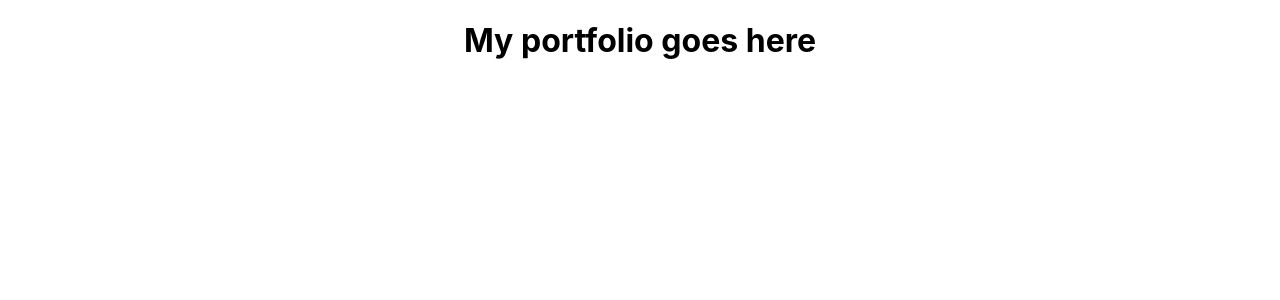
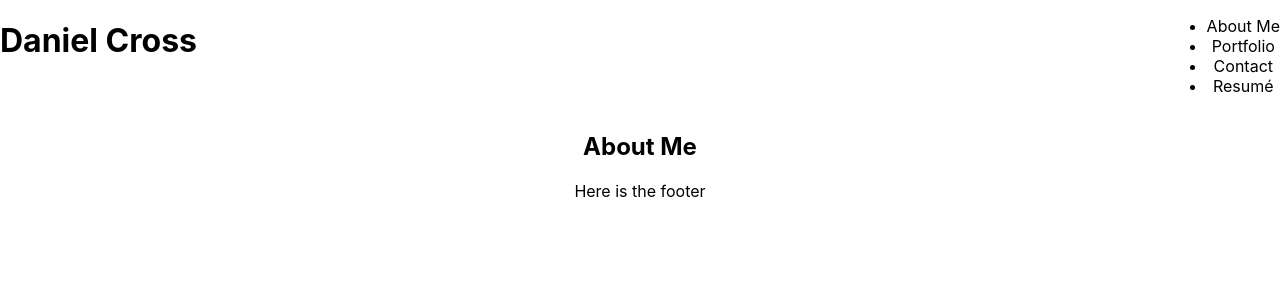
Before and after one commit to danrcross/daniel-cross-portfolio, a React (Create React App) app: page / in a window 1280 px wide. Shown: the top 300 px of the page. Built offline with nearby package versions, Linux system fonts and the light colour scheme.

Commit message:
'set up basic skeleton'

```diff
--- a/src/App.css
+++ b/src/App.css
@@ -2,37 +2,15 @@
   text-align: center;
 }
 
-.App-logo {
-  height: 40vmin;
-  pointer-events: none;
+img {
+  height: 100px;
 }
 
-@media (prefers-reduced-motion: no-preference) {
-  .App-logo {
-    animation: App-logo-spin infinite 20s linear;
-  }
+header {
+  display: flex;
+  justify-content: space-between;
 }
 
-.App-header {
-  background-color: #282c34;
-  min-height: 100vh;
-  display: flex;
-  flex-direction: column;
-  align-items: center;
-  justify-content: center;
-  font-size: calc(10px + 2vmin);
-  color: white;
+.Nav ul {
+  display: block;
 }
-
-.App-link {
-  color: #61dafb;
-}
-
-@keyframes App-logo-spin {
-  from {
-    transform: rotate(0deg);
-  }
-  to {
-    transform: rotate(360deg);
-  }
-}
--- a/src/App.js
+++ b/src/App.js
@@ -1,11 +1,88 @@
 import "./App.css";
+import { useState } from "react";
+export default function App() {
+  const [page, setPage] = useState("About Me");
+  function handleClick(e) {
+    e.stopPropagation();
+    setPage(e.target.innerHTML);
+  }
 
-function App() {
   return (
     <div className="App">
-      <h1> My portfolio goes here</h1>
+      <Header handleClick={handleClick} />
+      <section>
+        <PageBody myPage={page} />
+      </section>
+      <Footer />
     </div>
   );
 }
 
-export default App;
+function Header({ handleClick }) {
+  return (
+    <header>
+      <h1>Daniel Cross</h1>
+      <Nav className="Nav" handleClick={handleClick} />
+    </header>
+  );
+}
+
+function Nav({ handleClick }) {
+  return (
+    <nav>
+      <ul>
+        <li onClick={handleClick}>About Me</li>
+        <li onClick={handleClick}>Portfolio</li>
+        <li onClick={handleClick}>Contact</li>
+        <li onClick={handleClick}>Resumé</li>
+      </ul>
+    </nav>
+  );
+}
+
+function Project() {
+  return (
+    <div>
+      <img
+        src="https://cdn.britannica.com/79/232779-050-6B0411D7/German-Shepherd-dog-Alsatian.jpg"
+        alt="react-logo"
+      />
+    </div>
+  );
+}
+
+function PageBody({ myPage }) {
+  switch (myPage) {
+    case "About Me":
+      return (
+        <div>
+          <h1>About Me</h1>
+        </div>
+      );
+    case "Portfolio":
+      return (
+        <div>
+          <h1>Portfolio</h1>
+          <Project />
+        </div>
+      );
+    case "Contact":
+      return (
+        <div>
+          <h1>Contact</h1>
+        </div>
+      );
+    case "Resumé":
+      return (
+        <div>
+          <h1>Resumé</h1>
+        </div>
+      );
+    default:
+      console.log("no page chosen");
+  }
+}
+
+function Footer() {
+  return <footer>Here is the footer</footer>;
+}
```
